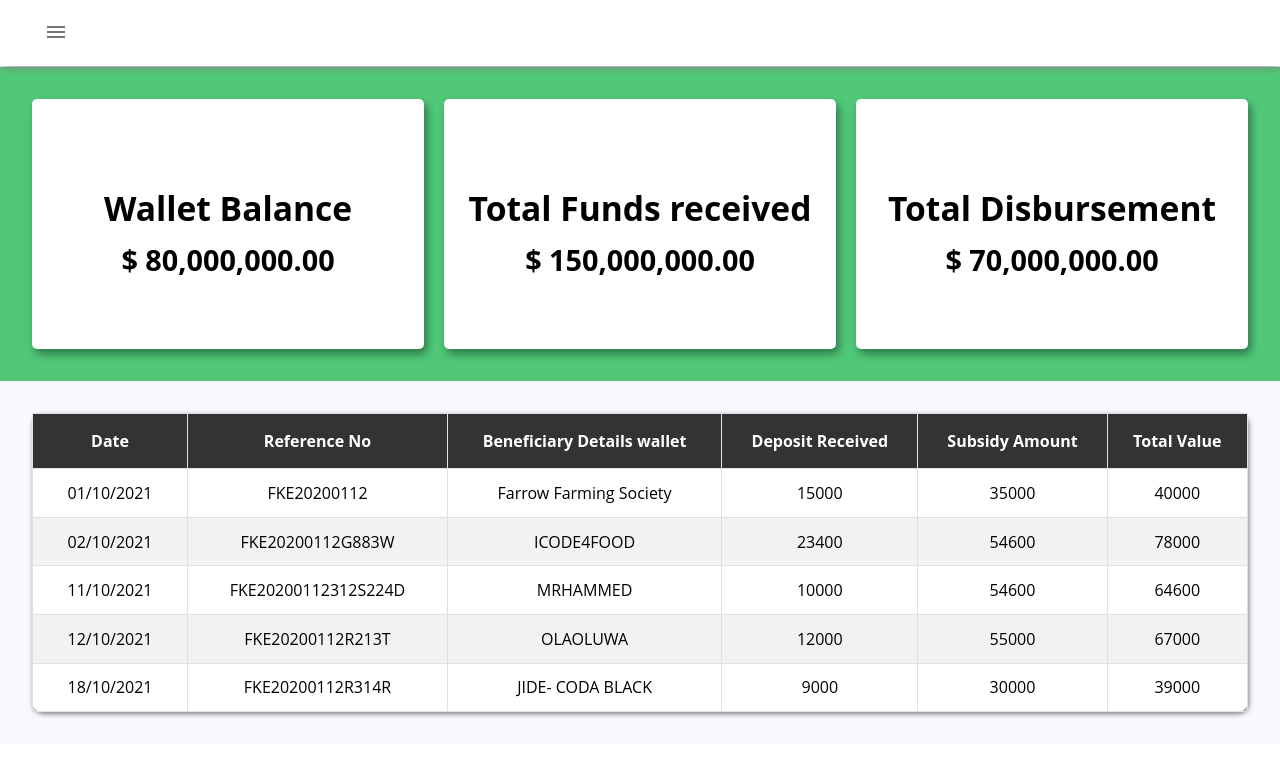
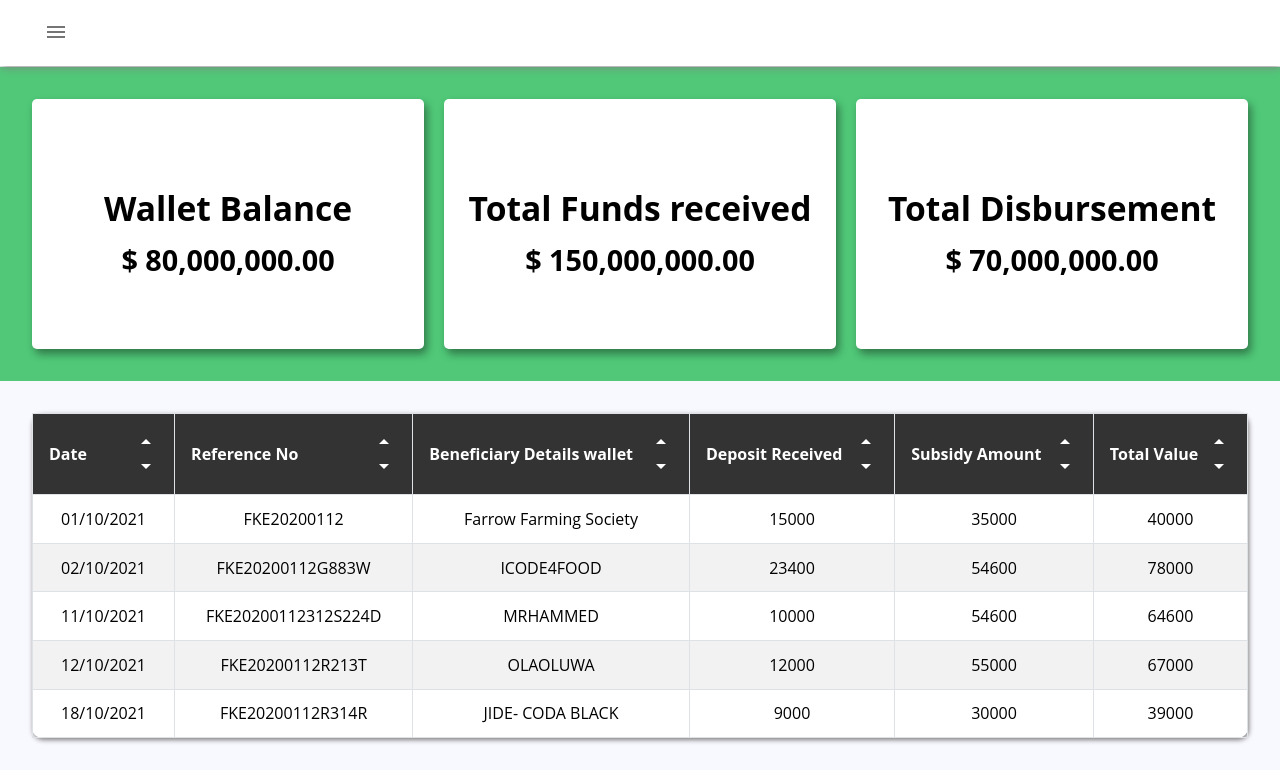
Before and after one commit to Maxinth/german-bps, a React (Create React App) app: page / in a window 1280 px wide. Shown: the top 782 px of the page. Built offline with nearby package versions, Linux system fonts and the light colour scheme.

Commit message:
added sorting and its visual display

```diff
--- /dev/null
+++ b/src/components/HomePageComps/TableView/ColumnSortIcons.jsx
@@ -0,0 +1,21 @@
+import ArrowDropUpIcon from "@material-ui/icons/ArrowDropUp";
+import ArrowDropDownIcon from "@material-ui/icons/ArrowDropDown";
+import { ColumnSortBox } from "./styled";
+
+const ColumnSortIcons = ({ column }) => {
+  const sortDirectionClass = column.isSorted
+    ? !column.isSortedDesc
+      ? "up"
+      : "down"
+    : "";
+  console.log("sort = ", sortDirectionClass);
+  const sortDirectionProps = { className: sortDirectionClass };
+  return (
+    <ColumnSortBox>
+      <ArrowDropUpIcon {...sortDirectionProps} />
+      <ArrowDropDownIcon {...sortDirectionProps} />
+    </ColumnSortBox>
+  );
+};
+
+export default ColumnSortIcons;
--- a/src/components/HomePageComps/TableView/RecordsTable.jsx
+++ b/src/components/HomePageComps/TableView/RecordsTable.jsx
@@ -5,6 +5,7 @@ import {
   TableHeader,
   TableHeading,
   TableRow,
+  SortBox,
 } from "./styled";
 import PropTypes from "prop-types";
 import TableRowItems from "./TableRowItems";
@@ -13,6 +14,7 @@ import { useTable, useSortBy } from "react-table";
 import { useMemo } from "react";
 import { COLUMNS } from "./columns";
 import { data as DATA } from "./data";
+import ColumnSortIcons from "./ColumnSortIcons";
 export const RecordsTable = ({
   tableHeadings,
   type,
@@ -47,8 +49,13 @@ export const RecordsTable = ({
           {headerGroups.map((headerGroup) => (
             <TableRow {...headerGroup.getHeaderGroupProps()}>
               {headerGroup.headers.map((column) => (
-                <TableHeading {...column.getHeaderProps(column.getSortByToggleProps())}>
-                  {column.render("Header")}
+                <TableHeading
+                  {...column.getHeaderProps(column.getSortByToggleProps())}
+                >
+                  <SortBox>
+                    {column.render("Header")}
+                    <ColumnSortIcons column={column} />
+                  </SortBox>
                 </TableHeading>
               ))}
             </TableRow>
--- a/src/components/HomePageComps/TableView/styled.js
+++ b/src/components/HomePageComps/TableView/styled.js
@@ -173,7 +173,41 @@ const DummyContainer = styled.div`
       visibility: 1;
     `}
 `;
+
+const ColumnSortBox = styled.div`
+  display: flex;
+  flex-direction: column;
+  justify-content: center;
+  align-items: center;
+
+  & svg {
+    color: #fff;
+  }
+  & > svg.up {
+    color: red;
+  }
+  & > svg.up + svg {
+    color: #fff;
+  }
+  & > svg + svg.down {
+    color: red;
+  }
+  & > svg {
+    color: #fff;
+  }
+  & > svg + svg {
+    color: #fff;
+  }
+`;
+
+const SortBox = styled.div`
+  display: flex;
+  justify-content: space-between;
+  align-items: center;
+`;
 export {
+  SortBox,
+  ColumnSortBox,
   ActionBox,
   TableBody,
   TableDataCell,
```
